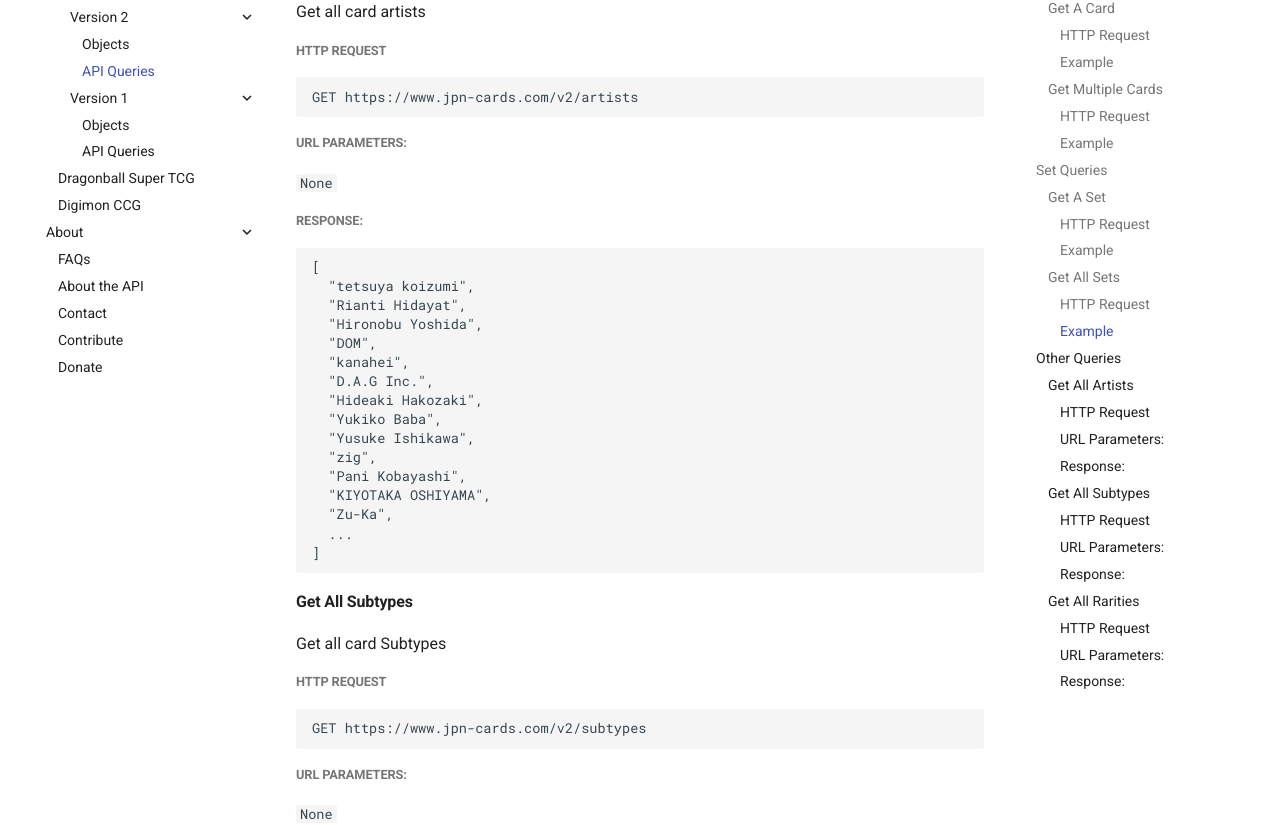
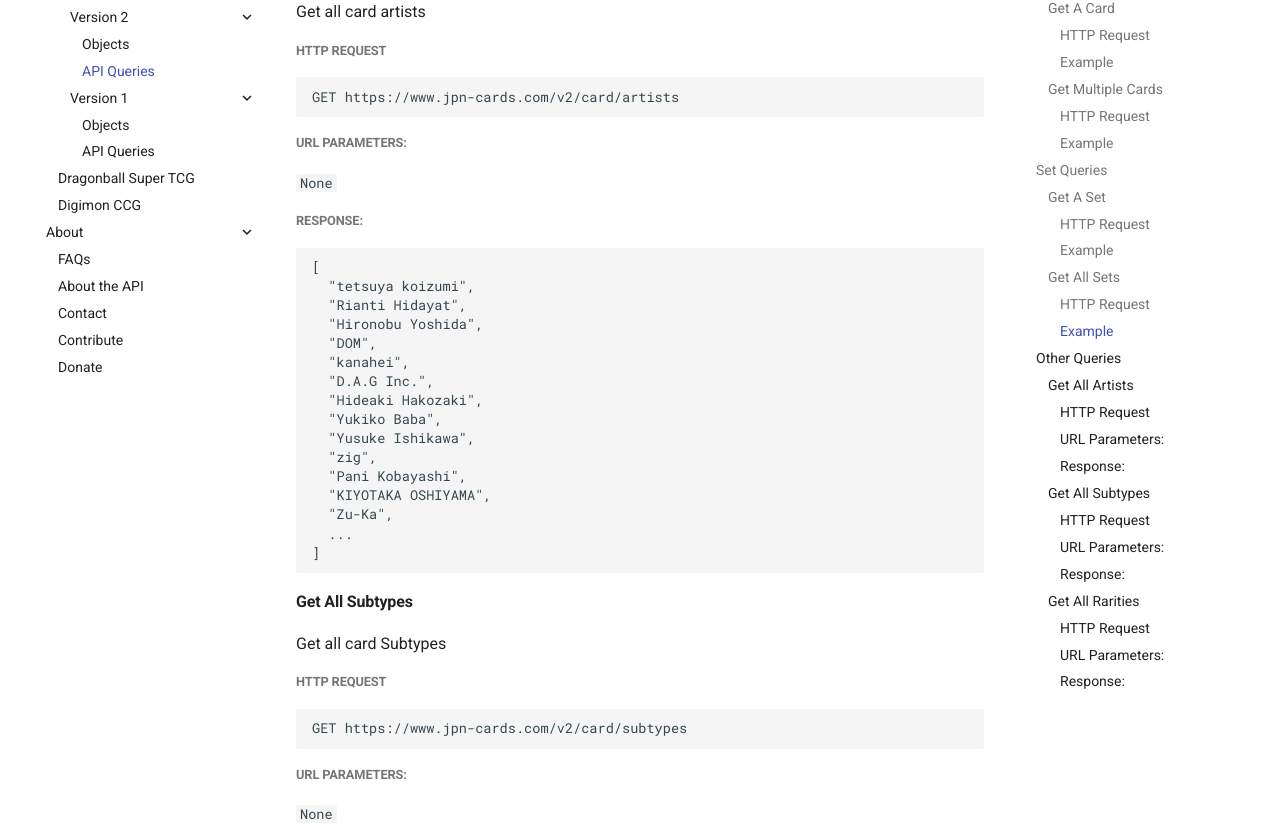
Before and after one commit to CMRicketts/jpn_cards_site, an MkDocs documentation site: the page built from docs/api_docs/pokemon/v2/v2_api.md, in a window 1280 px wide and 1400 px high, scrolled down 7824 px. Shown: the part 172-997 px from the top of the window. Built offline with MkDocs 1.6.1 and Material for MkDocs 9.7.7, drawn with Linux system fonts in a browser that asks for light colours; some of the changed lines change nothing that is shown; some of the changed text lies outside the part shown.

Commit message:
fixed 3 urls. oops

````diff
--- a/docs/api_docs/pokemon/v2/v2_api.md
+++ b/docs/api_docs/pokemon/v2/v2_api.md
@@ -400,7 +400,7 @@ Get all card artists
 ##### HTTP Request
 
 ```bash
-GET https://www.jpn-cards.com/v2/artists
+GET https://www.jpn-cards.com/v2/card/artists
 ```
 
 ##### URL Parameters:
@@ -435,7 +435,7 @@ Get all card Subtypes
 ##### HTTP Request
 
 ```bash
-GET https://www.jpn-cards.com/v2/subtypes
+GET https://www.jpn-cards.com/v2/card/subtypes
 ```
 
 ##### URL Parameters:
@@ -467,7 +467,7 @@ Get all card rarities
 ##### HTTP Request
 
 ```bash
-GET https://www.jpn-cards.com/v2/rarities
+GET https://www.jpn-cards.com/v2/card/rarities
 ```
 
 ##### URL Parameters:
````
